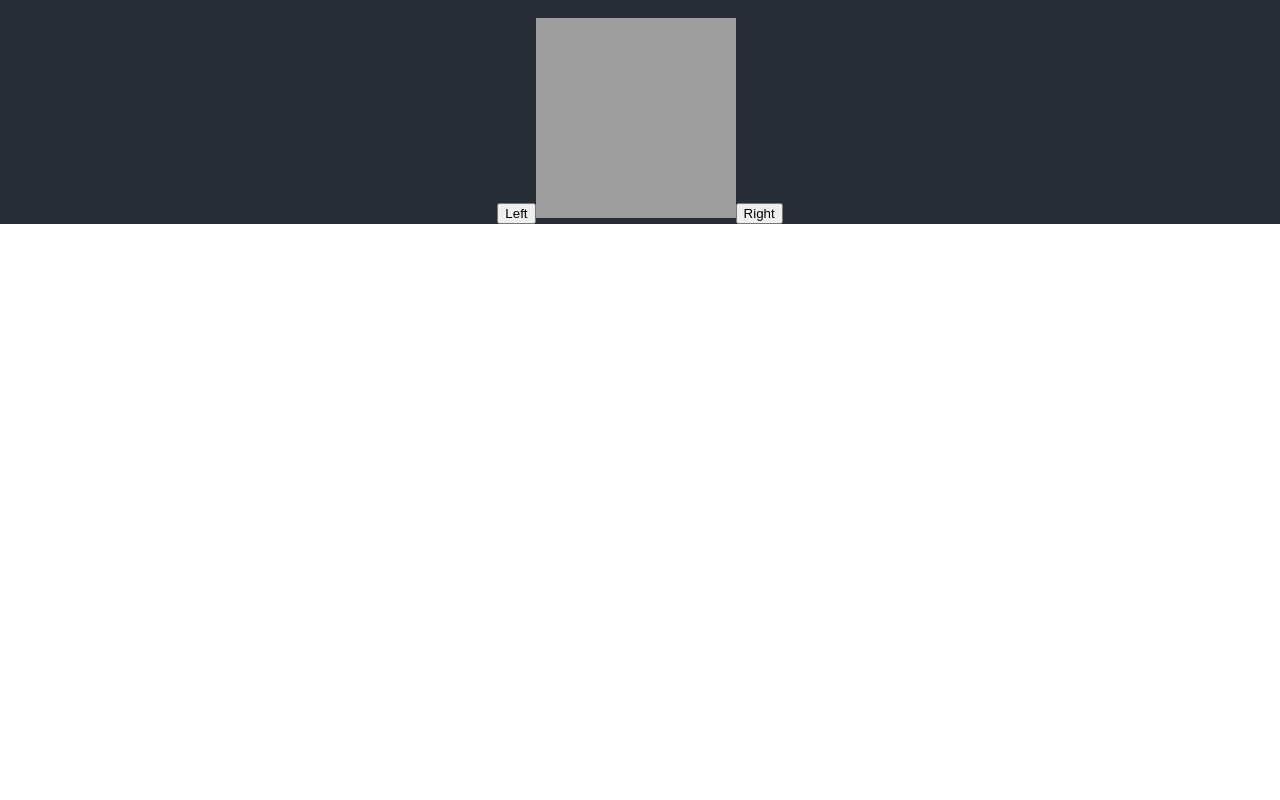
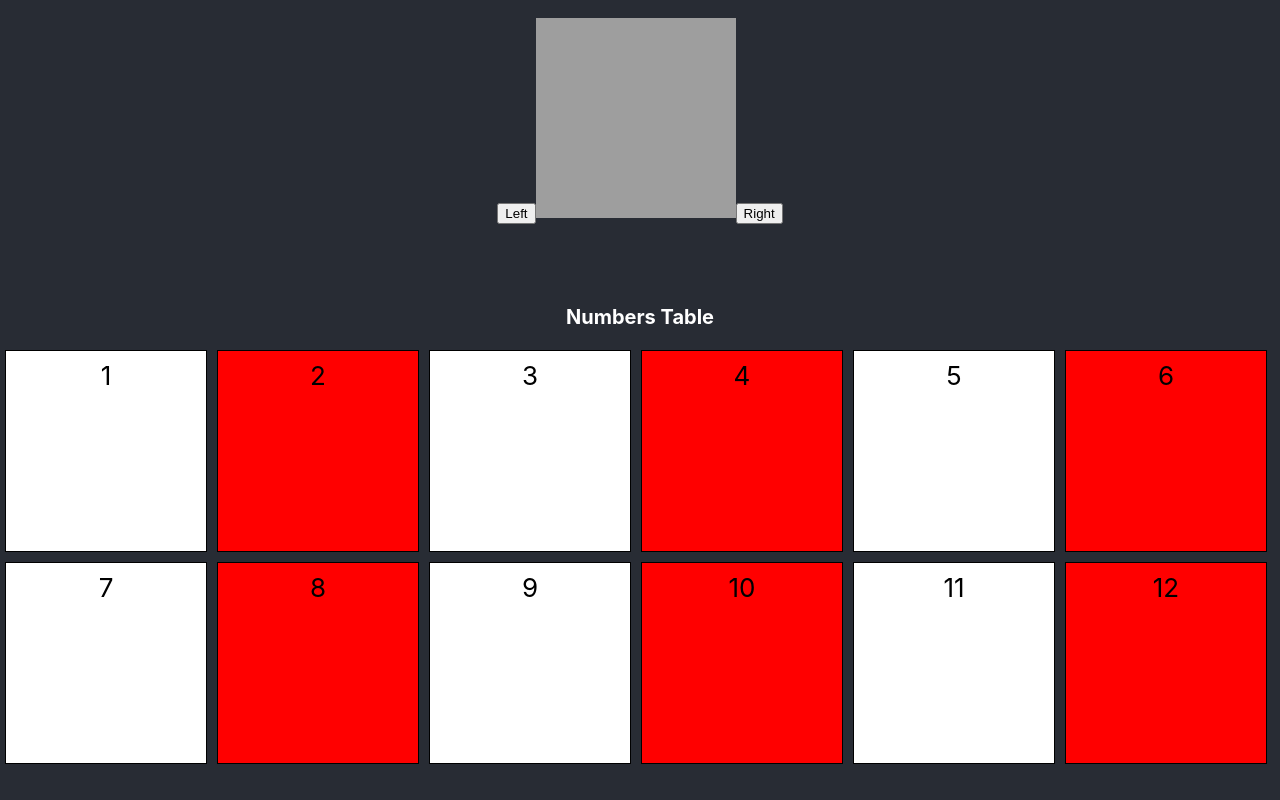
Before and after one commit to HerraHyy/competition-2, a React (Create React App) app: page / in a window 1280 px wide. Shown: the part 1262-2062 px from the top of the page. Before the commit the page ends 1486 px from the top, so only its background shows below. Built offline with nearby package versions, Linux system fonts and the light colour scheme; grey boxes are pictures that could not be loaded.

Commit message:
Iteration 7 complete

```diff
--- a/src/App.js
+++ b/src/App.js
@@ -5,7 +5,7 @@ import ClickablePicture from './components/ClickablePicture';
 import Dice from './components/Dice';
 import { maxence, maxenceGlasses } from './img/index.js';
 import Carousel from './components/Carousel';
-
+import NumbersTable from './components/NumbersTable.js';
 
 function App() {
   return (
@@ -47,7 +47,7 @@ function App() {
         }}>Clickable Picture</h2>
         <ClickablePicture img={maxence} imgClicked={maxenceGlasses} />
           </div>
-          <div className="App">
+    <div className="App">
       <h2 style={{
         display: 'flex',
         justifyContent: 'center',
@@ -71,8 +71,23 @@ function App() {
           'https://randomuser.me/api/portraits/women/2.jpg',
           'https://randomuser.me/api/portraits/men/2.jpg'
           ]} />
-        </div>
       </div>
+    </div>
+    <br></br>
+    <div className="App">
+      <h2 style={{
+        display: 'flex',
+        justifyContent: 'center',
+        fontSize:'20px',
+        marginTop:'50px'
+      }}>Numbers Table</h2>
+      <div style={{
+        display: 'flex',
+      }}>
+      <NumbersTable limit={12} />
+      </div>
+      <br></br>
+    </div>
       </header>
     </div>
   );
--- /dev/null
+++ b/src/components/NumbersTable.js
@@ -0,0 +1,29 @@
+import React from 'react';
+
+const NumbersTable = ({ limit }) => {
+  const numbers = Array.from({ length: limit }, (_, i) => i + 1);
+
+  return (
+    <div style={{ display: 'flex', flexWrap: 'wrap' }}>
+      {numbers.map(num => (
+        <div
+          key={num}
+          style={{
+            width: '200px',
+            height: '200px',
+            lineHeight: '50px',
+            textAlign: 'center',
+            backgroundColor: num % 2 === 0 ? 'red' : 'white',
+            color: 'black',
+            border: '1px solid black',
+            margin: '5px',
+          }}
+        >
+          {num}
+        </div>
+      ))}
+    </div>
+  );
+};
+
+export default NumbersTable;
```
